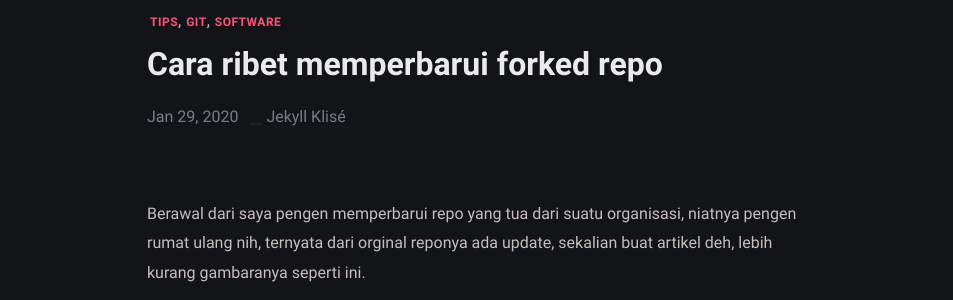
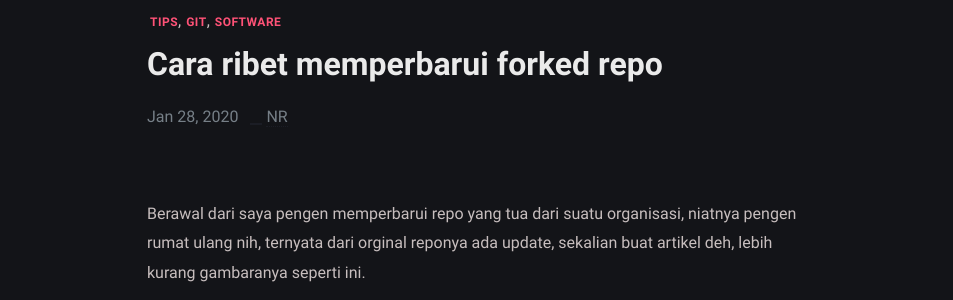
Before and after one commit to helliamnoob/helliamnoob.github.io, a Jekyll site: the page built from _posts/cara-memperbarui-fork-repository/2020-01-29-cara-memperbarui-fork-repository.md, in a window 1280 px wide and 900 px high. Shown: the part 194-494 px from the top of the window, without its empty margins (163-1116 px from the left). Built offline with Jekyll 4.4.1, drawn with Linux system fonts in a browser that asks for light colours; some web fonts are replaced.

Commit message:
Update _config.yml

```diff
--- a/_config.yml
+++ b/_config.yml
@@ -1,20 +1,19 @@
 # Site settings
-title: Klise Theme # site title
+title: NR Blog # site title
 description: >- # site description
   He's writing in Bahasa about web technology and experience as a journal
   for documentation things that he learned, meet him <a href="https://github.com/piharpi" target="_blank" rel="noopener">@github</a>.
 lang: en-US # default lang
-timezone: Asia/Jakarta # set your timezone
+timezone: Asia/seoul # set your timezone
 image: assets/img/ogp.png # This image used for Open Graph more info https://ogp.me/
 repo: https://github.com/piharpi/jekyll-klise # site repo [optional]
 mode: dark # default theme "dark" | "light"
 
 # Profile settings
 author:
-  name: Jekyll Klisé # author name
+  name: NR # author name
   bio: >- # tell to the world
-    The minimalist Jekyll theme, light and dark mode support, for running a personal site and blog,
-    meet Klisé theme at <a href="https://github.com/piharpi/jekyll-klise" target="_blank" rel="noopener">@github</a>.
+    Hi
   username: username # general username
   github: github_username # github username
   twitter: twitter_username # twitter username
```
